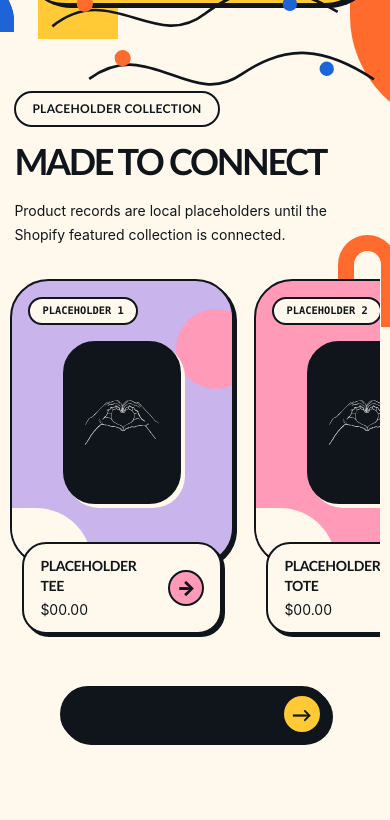
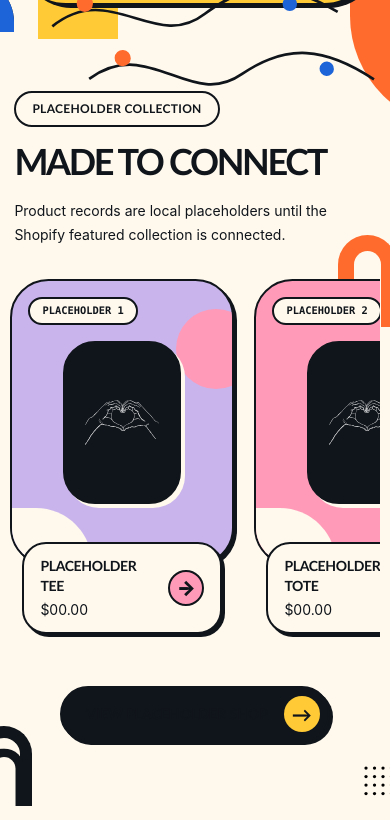
Before and after one commit to fvckzest/HANDS-HEART, a React (Vite) app: page / in a window 390 px wide. Shown: the part 800-1620 px from the top of the page. Built offline with nearby package versions, Linux system fonts and the light colour scheme; no server answers.

Commit message:
feat: attach dense decoration to home sections

```diff
--- /dev/null
+++ b/src/components/SectionDecorations.css
@@ -0,0 +1,272 @@
+html,
+body {
+  overflow-x: clip;
+}
+
+.section-decor {
+  position: absolute;
+  z-index: 0;
+  inset: 0;
+  overflow: visible;
+  pointer-events: none;
+}
+
+.section-decor__composition {
+  position: absolute;
+  right: 0;
+  left: 0;
+}
+
+.section-decor__composition > * {
+  position: absolute;
+  display: block;
+}
+
+.section-decor__disc {
+  width: clamp(2.75rem, 5vw, 5rem);
+  aspect-ratio: 1;
+  border-radius: 50%;
+}
+
+.section-decor__ring {
+  width: clamp(4.5rem, 8vw, 7.5rem);
+  aspect-ratio: 1;
+  border: clamp(0.65rem, 1.2vw, 1rem) solid var(--color-pink);
+  border-radius: 50%;
+  background: var(--color-cream);
+}
+
+.section-decor__arch {
+  width: clamp(4rem, 7vw, 7rem);
+  height: clamp(6rem, 10vw, 10rem);
+  border: clamp(0.8rem, 1.5vw, 1.35rem) solid;
+  border-bottom: 0;
+  border-radius: 999px 999px 0 0;
+}
+
+.section-decor__arch--outer {
+  border-color: var(--color-orange);
+}
+
+.section-decor__arch--inner {
+  border-color: var(--color-blue);
+  transform: scale(0.72);
+  transform-origin: bottom center;
+}
+
+.section-decor__scallop {
+  width: clamp(3.5rem, 6vw, 6rem);
+  height: clamp(1.8rem, 3vw, 3rem);
+  border-radius: 999px 999px 0 0;
+  background: var(--color-yellow);
+  box-shadow: -2.5rem 0 0 var(--color-yellow), 2.5rem 0 0 var(--color-yellow);
+}
+
+.section-decor__dots {
+  width: clamp(3.25rem, 5vw, 4.5rem);
+}
+
+.section-decor__rays {
+  width: clamp(3.5rem, 6vw, 5.5rem);
+}
+
+.section-decor__rays path {
+  stroke: var(--color-ink);
+  stroke-linecap: round;
+  stroke-width: 3;
+}
+
+.section-decor__composition--1 .section-decor__disc--primary {
+  top: 8%;
+  left: -4%;
+  background: var(--color-orange);
+}
+
+.section-decor__composition--1 .section-decor__disc--secondary {
+  right: -2%;
+  bottom: 24%;
+  background: var(--color-lavender);
+}
+
+.section-decor__composition--1 .section-decor__ring {
+  right: -5%;
+  top: 12%;
+}
+
+.section-decor__composition--1 .section-decor__arch--outer,
+.section-decor__composition--1 .section-decor__arch--inner {
+  bottom: 2%;
+  left: -5%;
+}
+
+.section-decor__composition--1 .section-decor__scallop {
+  top: 48%;
+  right: -3%;
+}
+
+.section-decor__composition--1 .section-decor__dots {
+  right: -3%;
+  bottom: 3%;
+}
+
+.section-decor__composition--1 .section-decor__rays {
+  top: 1%;
+  left: 1%;
+  transform: rotate(-18deg);
+}
+
+.section-decor__composition--2 .section-decor__disc--primary {
+  right: -3%;
+  top: 4%;
+  background: var(--color-blue);
+}
+
+.section-decor__composition--2 .section-decor__disc--secondary {
+  bottom: 12%;
+  left: -2%;
+  background: var(--color-pink);
+}
+
+.section-decor__composition--2 .section-decor__ring {
+  left: -5%;
+  top: 27%;
+  border-color: var(--color-yellow);
+}
+
+.section-decor__composition--2 .section-decor__arch--outer,
+.section-decor__composition--2 .section-decor__arch--inner {
+  right: -5%;
+  bottom: 6%;
+}
+
+.section-decor__composition--2 .section-decor__scallop {
+  top: 4%;
+  left: 3%;
+  background: var(--color-lavender);
+  box-shadow: -2.5rem 0 0 var(--color-lavender), 2.5rem 0 0 var(--color-lavender);
+}
+
+.section-decor__composition--2 .section-decor__dots {
+  bottom: 4%;
+  left: -2%;
+}
+
+.section-decor__composition--2 .section-decor__rays {
+  right: 1%;
+  top: 36%;
+  transform: rotate(22deg);
+}
+
+.section-decor__composition--3 .section-decor__disc--primary {
+  top: 18%;
+  left: -3%;
+  background: var(--color-yellow);
+}
+
+.section-decor__composition--3 .section-decor__disc--secondary {
+  right: -2%;
+  bottom: 20%;
+  background: var(--color-orange);
+}
+
+.section-decor__composition--3 .section-decor__ring {
+  right: -5%;
+  top: 5%;
+  border-color: var(--color-lavender);
+}
+
+.section-decor__composition--3 .section-decor__arch--outer,
+.section-decor__composition--3 .section-decor__arch--inner {
+  bottom: 0;
+  left: -4%;
+}
+
+.section-decor__composition--3 .section-decor__scallop {
+  top: 5%;
+  left: 9%;
+  background: var(--color-pink);
+  box-shadow: -2.5rem 0 0 var(--color-pink), 2.5rem 0 0 var(--color-pink);
+}
+
+.section-decor__composition--3 .section-decor__dots {
+  right: -2%;
+  bottom: 2%;
+}
+
+.section-decor__composition--3 .section-decor__rays {
+  top: 42%;
+  left: -1%;
+  transform: rotate(-24deg);
+}
+
+.section-decor__composition--4 .section-decor__disc--primary {
+  right: -2%;
+  top: 15%;
+  background: var(--color-pink);
+}
+
+.section-decor__composition--4 .section-decor__disc--secondary {
+  bottom: 8%;
+  left: -2%;
+  background: var(--color-blue);
+}
+
+.section-decor__composition--4 .section-decor__ring {
+  left: -5%;
+  top: 8%;
+  border-color: var(--color-orange);
+}
+
+.section-decor__composition--4 .section-decor__arch--outer,
+.section-decor__composition--4 .section-decor__arch--inner {
+  right: -5%;
+  bottom: 2%;
+}
+
+.section-decor__composition--4 .section-decor__scallop {
+  right: 3%;
+  top: 5%;
+}
+
+.section-decor__composition--4 .section-decor__dots {
+  bottom: 5%;
+  left: -2%;
+}
+
+.section-decor__composition--4 .section-decor__rays {
+  right: -1%;
+  top: 48%;
+  transform: rotate(20deg);
+}
+
+@media (max-width: 44rem) {
+  .section-decor__composition {
+    right: -0.25rem;
+    left: -0.25rem;
+  }
+
+  .section-decor__disc {
+    width: 2.5rem;
+  }
+
+  .section-decor__ring {
+    width: 4rem;
+    border-width: 0.65rem;
+  }
+
+  .section-decor__arch {
+    width: 3.5rem;
+    height: 5rem;
+    border-width: 0.75rem;
+  }
+
+  .section-decor__dots,
+  .section-decor__rays {
+    width: 2.75rem;
+  }
+
+  .section-decor__scallop {
+    width: 3rem;
+    height: 1.5rem;
+  }
+}
--- /dev/null
+++ b/src/components/SectionDecorations.tsx
@@ -0,0 +1,96 @@
+import { useLayoutEffect, useState } from 'react'
+import { useLocation } from 'react-router-dom'
+
+import './SectionDecorations.css'
+
+interface SectionBounds {
+  height: number
+  top: number
+}
+
+function DotField() {
+  return (
+    <svg className="section-decor__dots" viewBox="0 0 88 70">
+      {Array.from({ length: 20 }, (_, index) => (
+        <circle
+          cx={8 + (index % 5) * 17}
+          cy={8 + Math.floor(index / 5) * 17}
+          fill="var(--color-ink)"
+          key={index}
+          r="3.25"
+        />
+      ))}
+    </svg>
+  )
+}
+
+function Rays() {
+  return (
+    <svg className="section-decor__rays" fill="none" viewBox="0 0 90 70">
+      <path d="M45 27V3M29 31 18 10M60 31l12-20M21 44 1 35M69 44l20-9" />
+    </svg>
+  )
+}
+
+function SectionComposition({ bounds, index }: { bounds: SectionBounds; index: number }) {
+  return (
+    <div
+      className={`section-decor__composition section-decor__composition--${index + 1}`}
+      style={{ height: bounds.height, top: bounds.top }}
+    >
+      <span className="section-decor__disc section-decor__disc--primary" />
+      <span className="section-decor__disc section-decor__disc--secondary" />
+      <span className="section-decor__ring" />
+      <span className="section-decor__arch section-decor__arch--outer" />
+      <span className="section-decor__arch section-decor__arch--inner" />
+      <span className="section-decor__scallop" />
+      <DotField />
+      <Rays />
+    </div>
+  )
+}
+
+export function SectionDecorations() {
+  const { pathname } = useLocation()
+  const [sections, setSections] = useState<SectionBounds[]>([])
+
+  useLayoutEffect(() => {
+    const main = document.querySelector<HTMLElement>('#main-content')
+
+    if (!main || pathname !== '/') {
+      setSections([])
+      return
+    }
+
+    const contentSections = Array.from(main.children).filter(
+      (child): child is HTMLElement => child instanceof HTMLElement && child.tagName === 'SECTION',
+    )
+    const measuredSections = contentSections.slice(1)
+
+    function measure() {
+      setSections(
+        measuredSections.map((section) => ({
+          height: section.offsetHeight,
+          top: section.offsetTop,
+        })),
+      )
+    }
+
+    measure()
+    const observer = new ResizeObserver(measure)
+    observer.observe(main)
+    measuredSections.forEach((section) => observer.observe(section))
+
+    return () => observer.disconnect()
+  }, [pathname])
+
+  if (sections.length === 0) return null
+
+  return (
+    <div aria-hidden="true" className="section-decor">
+      {sections.map((bounds, index) => (
+        <SectionComposition bounds={bounds} index={index} key={bounds.top} />
+      ))}
+    </div>
+  )
+}
--- a/src/components/SiteLayout.tsx
+++ b/src/components/SiteLayout.tsx
@@ -4,6 +4,7 @@ import { BackgroundDecor } from './BackgroundDecor'
 import { CartDrawer } from './cart'
 import { Footer } from './Footer'
 import { Header } from './Header'
+import { SectionDecorations } from './SectionDecorations'
 
 export function SiteLayout() {
   return (
@@ -14,6 +15,7 @@ export function SiteLayout() {
       </a>
       <Header />
       <main className="site-main" id="main-content">
+        <SectionDecorations />
         <Outlet />
       </main>
       <Footer />
```
